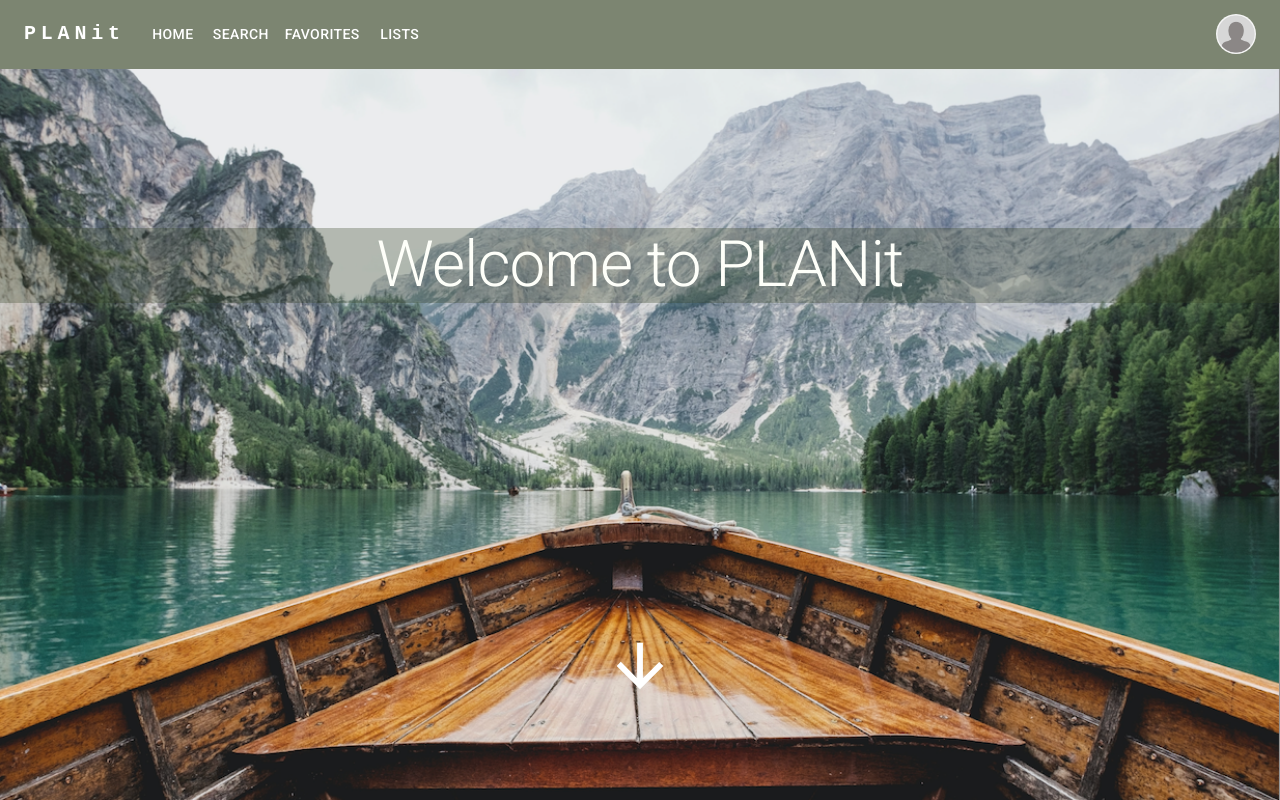
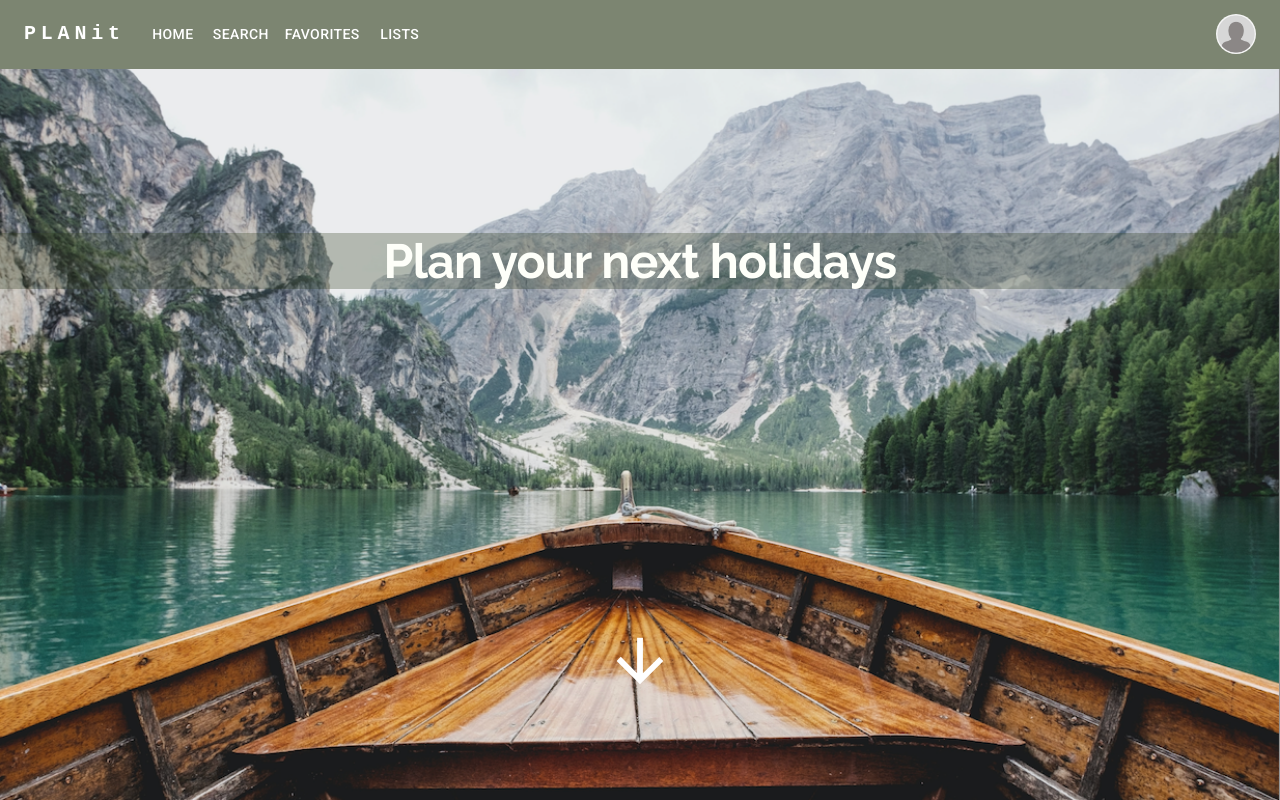
Before and after one commit to dokratos/holiday-planner, a React (Create React App) app in the folder client/: page / in a window 1280 px wide. Shown: the top 800 px of the page. Built offline with nearby package versions, Linux system fonts and the light colour scheme.

Commit message:
style Site

```diff
--- a/client/public/index.html
+++ b/client/public/index.html
@@ -17,8 +17,7 @@
     <link rel="manifest" href="%PUBLIC_URL%/manifest.json" />
     <link rel="preconnect" href="https://fonts.googleapis.com">
     <link rel="preconnect" href="https://fonts.gstatic.com" crossorigin>
-    <link href="https://fonts.googleapis.com/css2?family=Roboto:ital,wght@0,100;0,300;0,400;0,500;0,700;0,900;1,100;1,300;1,400;1,500;1,700;1,900&display=swap" rel="stylesheet">
-    <!--
+    <link href="https://fonts.googleapis.com/css2?family=Raleway:wght@700&family=Roboto:ital,wght@0,100;0,300;0,400;0,500;0,700;0,900;1,100;1,300;1,400;1,500;1,700;1,900&display=swap" rel="stylesheet">    <!--
       Notice the use of %PUBLIC_URL% in the tags above.
       It will be replaced with the URL of the `public` folder during the build.
       Only files inside the `public` folder can be referenced from the HTML.
--- a/client/src/components/Landing.jsx
+++ b/client/src/components/Landing.jsx
@@ -32,12 +32,14 @@
         <Typography
           variant="h1"
           sx={{
-            fontSize: '4rem',
+            fontFamily: "'Raleway', sans-serif",
+            fontWeight: '700',
+            fontSize: '3rem',
             color: '#fefff9',
             backgroundColor: 'rgba(50, 64, 33, 0.3)'
           }}
         >
-          Welcome to PLANit
+          Plan your next holidays
         </Typography>
 
         <IconButton onClick={() => scrollToRef?.current.scrollIntoView({ behavior: 'smooth' })}>
--- a/client/src/components/Site.jsx
+++ b/client/src/components/Site.jsx
@@ -153,7 +153,7 @@
         style={{ margin: 'auto' }}
       >
         <h2 style={{ fontSize: '4.4vw' }}>{siteData.name}</h2>
-        <img style={{ width: '60vw'}} alt={siteData.name} src={siteData.image}/>
+        <img style={{ maxWidth: '50vw'}} alt={siteData.name} src={siteData.image}/>
         <p style={{ margin: '3vw 10vw', width: '60vw', marginLeft: 'auto', marginRight: 'auto', fontSize: '20px'}}>{siteData.text}</p>
         <div style={{ display: 'flex', justifyContent: 'space-around'}}>
           <IconButton>
```
